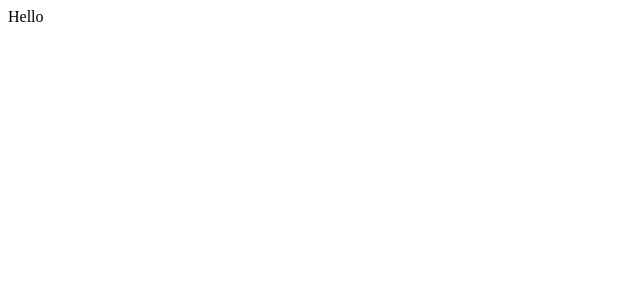
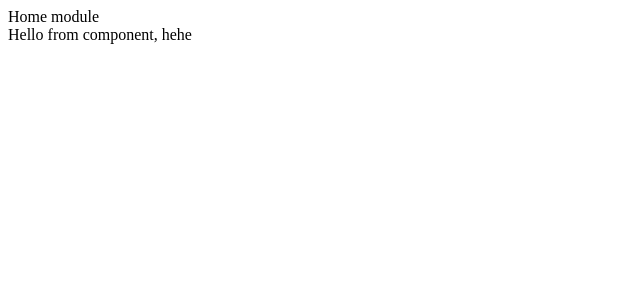
Before and after one commit to eimdum/ignye, a Next.js app: page / in a window 1280 px wide. Shown: the top 300 px of the page, without its empty margins (0-640 px from the left). Built offline with nearby package versions, Linux system fonts and the light colour scheme.

Commit message:
More wip setup.

```diff
--- /dev/null
+++ b/next.config.js
@@ -0,0 +1,3 @@
+module.exports = {
+    /* config options here */
+  }
--- /dev/null
+++ b/src/components/hello/hello.tsx
@@ -0,0 +1,5 @@
+import React from "react";
+
+export const Hello = () => {
+    return <div>Hello from component, hehe</div>;
+};
--- /dev/null
+++ b/src/components/hello/index.ts
@@ -0,0 +1 @@
+export * from "./hello";
--- /dev/null
+++ b/src/components/index.ts
@@ -0,0 +1 @@
+export * from "./hello";
--- /dev/null
+++ b/src/modules/home.module.tsx
@@ -0,0 +1,11 @@
+import { Hello } from "@components";
+import React from "react";
+
+export const HomeModule = () => {
+    return (
+        <div>
+            Home module
+            <Hello />
+        </div>
+    );
+};
--- /dev/null
+++ b/src/modules/index.ts
@@ -0,0 +1 @@
+export * from "./home.module";
--- a/src/pages/index.tsx
+++ b/src/pages/index.tsx
@@ -1,7 +1,8 @@
+import { HomeModule } from "@modules";
 import React from "react";
 
 function Index() {
-    return <div>Hello</div>;
+    return <HomeModule />;
 }
 
 export default Index;
```
Also changed, not shown: jest.config.js (added, +12 -0 lines), package.json (+19 -7 lines), tsconfig.json (+10 -14 lines), .babelrc (added), 2 other files (tests, documents, lock files or other folders).
